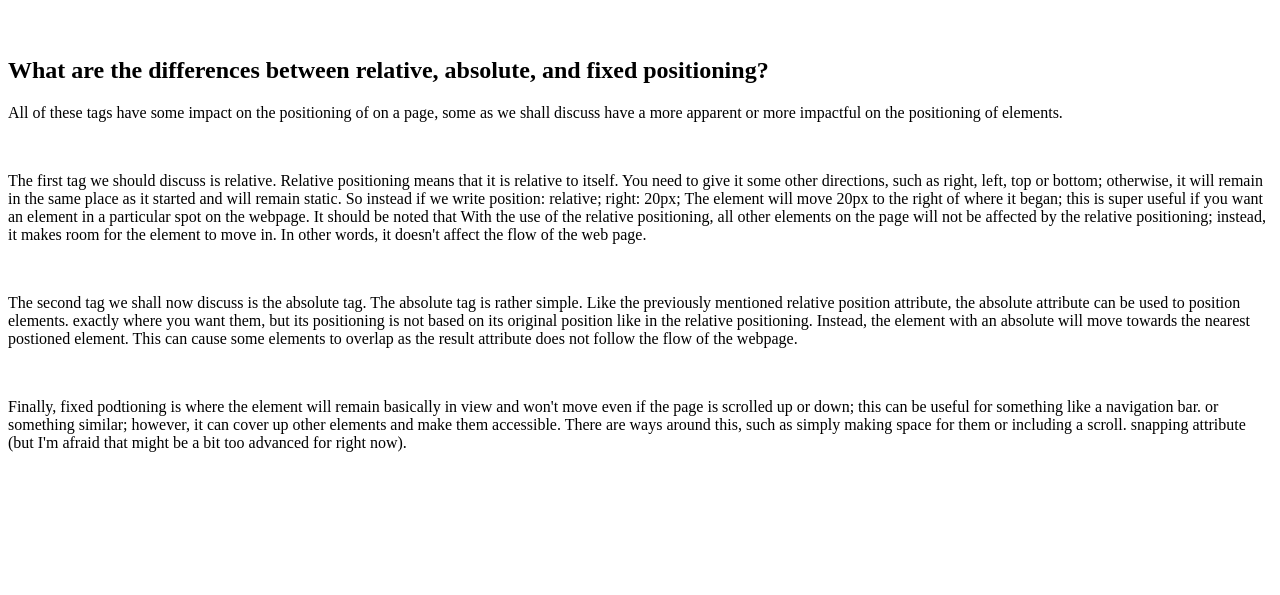
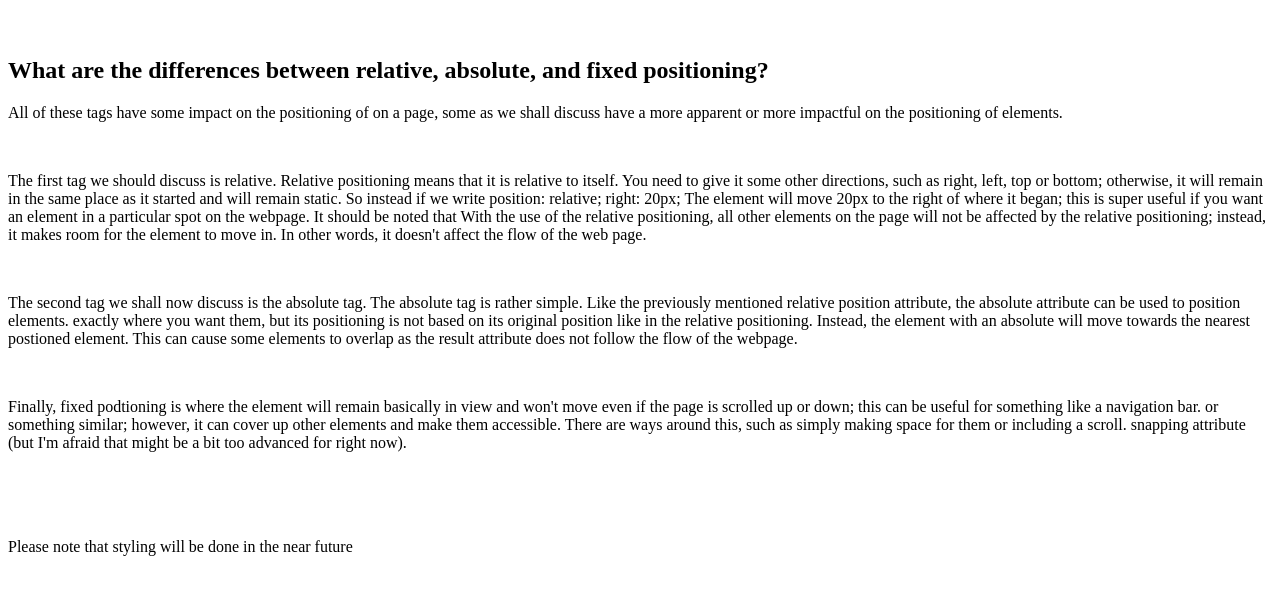
Before and after one commit to gareth-jones117/gareth-jones117.github.io, a plain HTML site: page blog/html-css.html in a window 1280 px wide. Shown: the part 61-656 px from the top of the page. Drawn offline with Linux system fonts and the light colour scheme.

Commit message:
added promise rto come back and style page

```diff
--- a/blog/html-css.html
+++ b/blog/html-css.html
@@ -26,5 +26,9 @@
           snapping attribute (but I'm afraid that might be a bit too advanced for right now).
 
           </p>
+          <br><br><br>
+          <p>Please note that styling will be done in the near future
+
+          </p>
   </body>
 </html>
```
